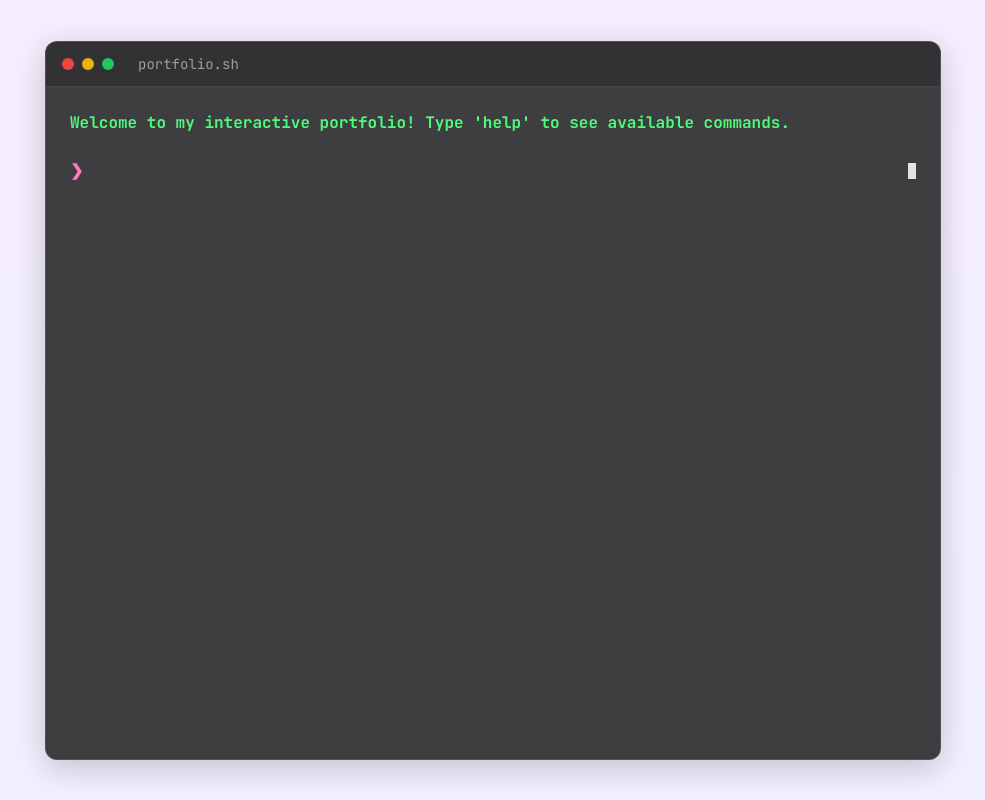
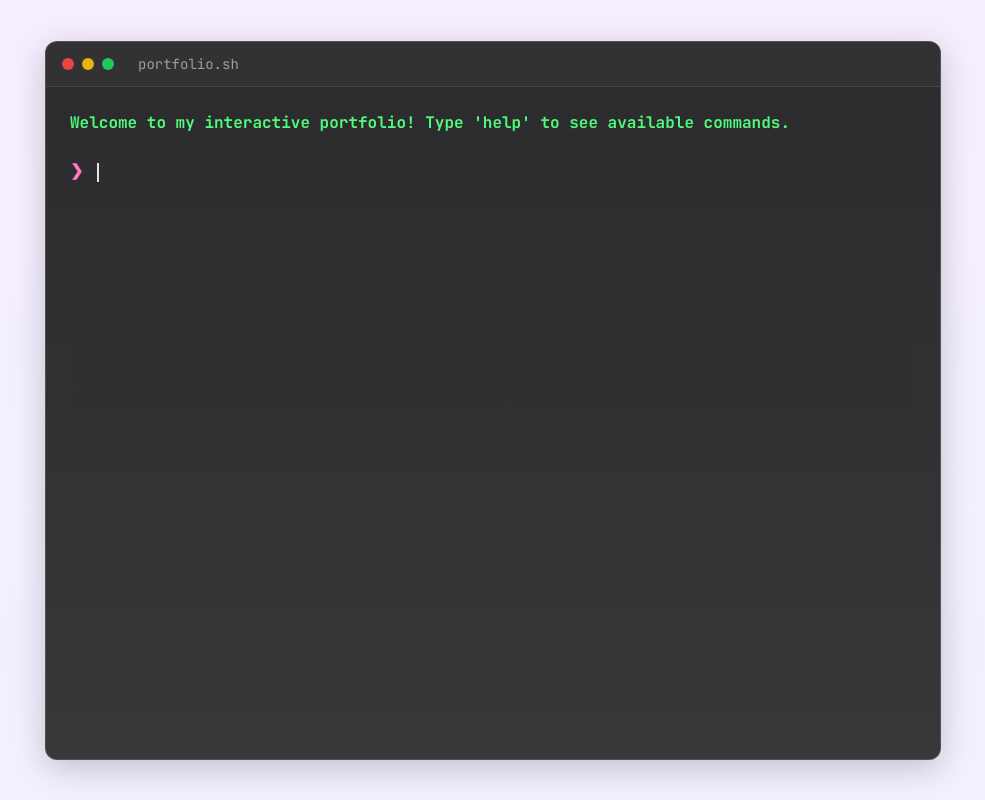
Before and after one commit to kWAYTV/terminal-portfolio, a React (Vite) app: page / in a window 1280 px wide. Shown: the whole page, without its empty margins (147-1132 px from the left). Built offline with nearby package versions, Linux system fonts and the light colour scheme.

Commit message:
Fix cursor positioning and focus
Updated the cursor behavior to ensure it blinks in the correct position while typing. Implemented auto-focus on the console for better user experience. Changed the theme to a dark mode with a glassmorphism effect for improved aesthetics.
[skip gpt_engineer]

```diff
--- a/src/components/CommandLine.tsx
+++ b/src/components/CommandLine.tsx
@@ -51,8 +51,14 @@ export const CommandLine: React.FC<CommandLineProps> = ({ onCommand, history, on
     }
   };
 
+  const handleWrapperClick = () => {
+    if (inputRef.current) {
+      inputRef.current.focus();
+    }
+  };
+
   return (
-    <div className="flex items-center">
+    <div className="flex items-center relative" onClick={handleWrapperClick}>
       <span className="command-prompt mr-2">❯</span>
       <input
         ref={inputRef}
@@ -60,13 +66,13 @@ export const CommandLine: React.FC<CommandLineProps> = ({ onCommand, history, on
         value={input}
         onChange={handleInputChange}
         onKeyDown={handleKeyDown}
-        className="bg-transparent outline-none flex-1"
+        className="bg-transparent outline-none flex-1 caret-transparent relative z-10"
         autoFocus
       />
       {suggestion && input && suggestion !== input && (
-        <span className="suggestion">{suggestion.slice(input.length)}</span>
+        <span className="suggestion absolute left-[calc(1rem+1ch)] ml-[1ch]">{suggestion.slice(input.length)}</span>
       )}
-      <span className="cursor" />
+      <span className="cursor absolute left-[calc(1rem+1ch+1px)] ml-[calc(1ch*var(--cursor-position,0))]" style={{ '--cursor-position': input.length } as any} />
     </div>
   );
 };
--- a/src/index.css
+++ b/src/index.css
@@ -27,6 +27,7 @@
 
 .terminal-content {
   @apply p-6 h-[calc(100vh-8rem)] overflow-y-auto;
+  background: linear-gradient(to bottom, rgba(0, 0, 0, 0.3), rgba(0, 0, 0, 0.1));
 }
 
 .command-prompt {
@@ -38,11 +39,13 @@
 }
 
 .cursor {
-  @apply inline-block w-2 h-4 bg-terminal-text animate-blink;
+  @apply inline-block w-[2px] h-[1.2em] bg-terminal-text animate-blink;
+  position: absolute;
+  transform: translateY(2px);
 }
 
 .suggestion {
-  @apply text-terminal-text/50 ml-1;
+  @apply text-terminal-text/50;
 }
 
 .clickable-link {
```
